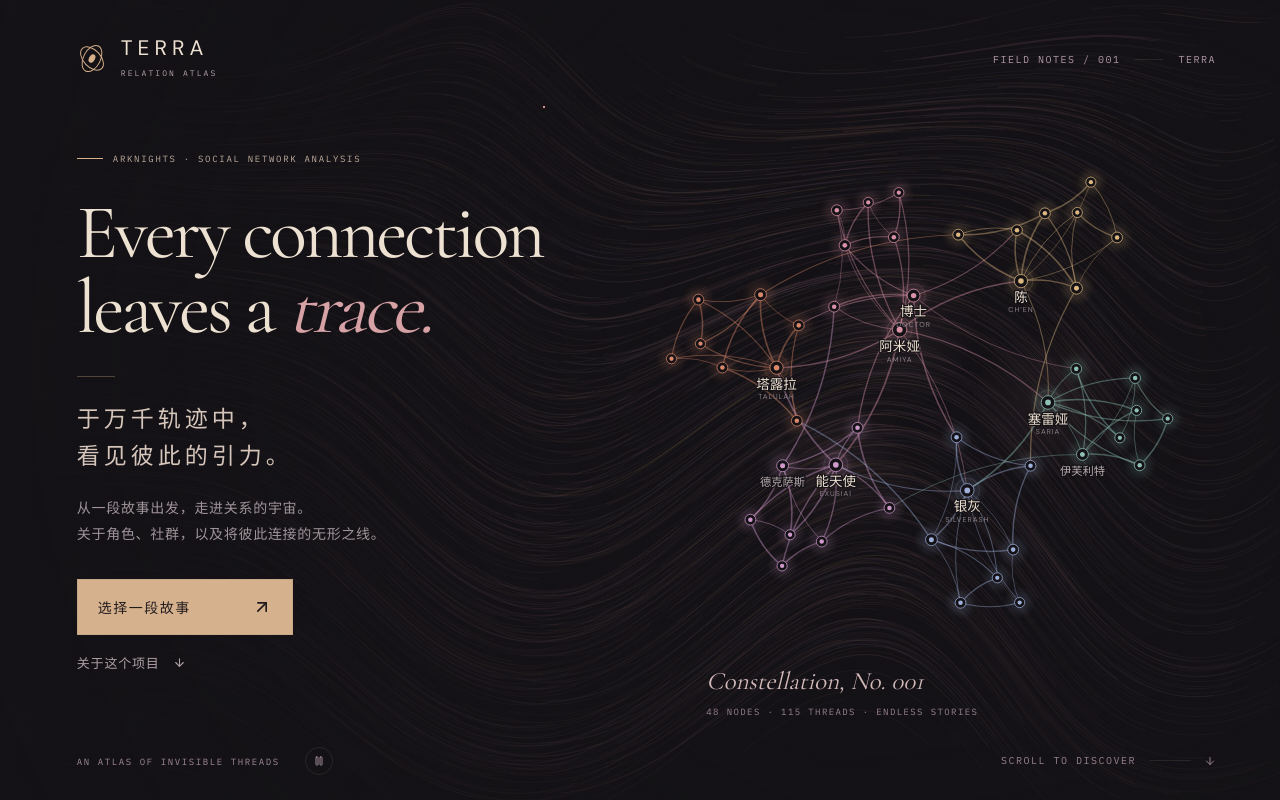
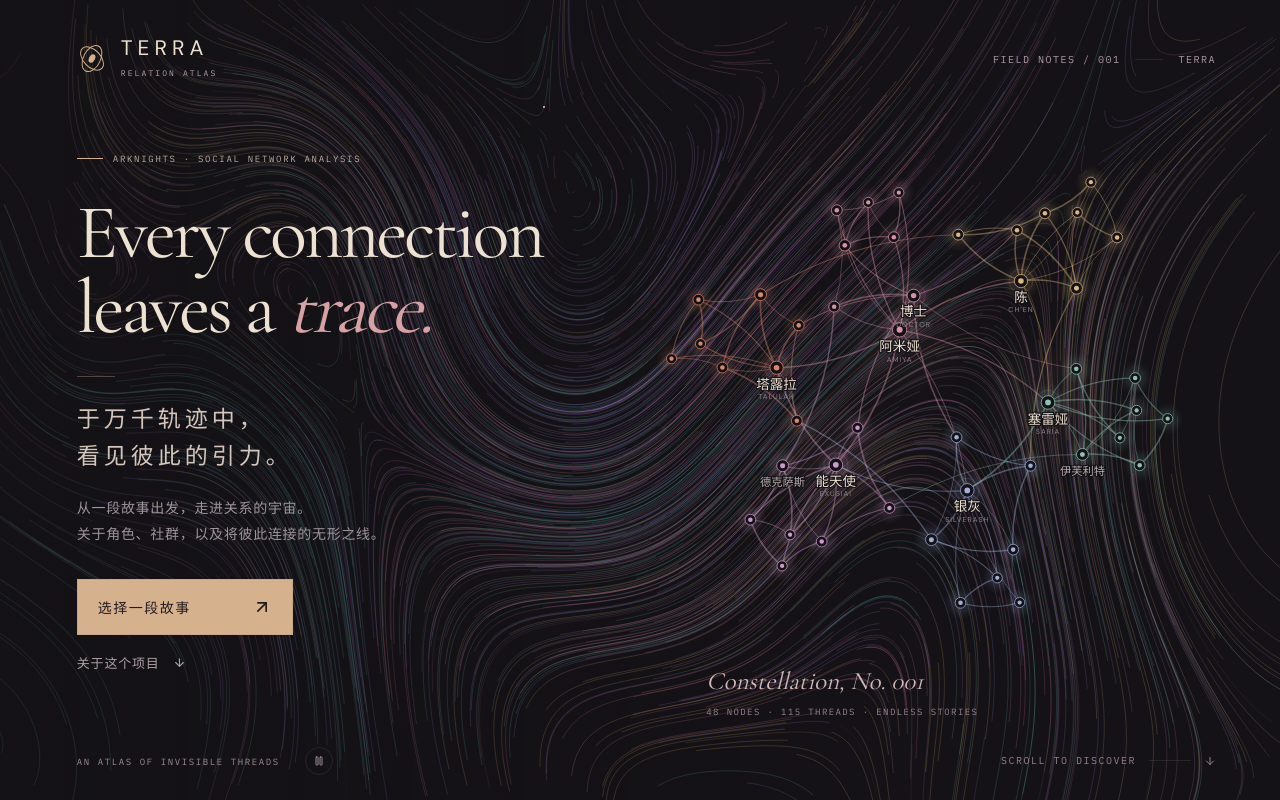
Before and after one commit to Gar1ton/web_Arknights_SocialNetworkAnalysis_Database, a React (Vite) app: page / in a window 1280 px wide. Shown: the top 800 px of the page. Built offline with nearby package versions, Linux system fonts and the light colour scheme.

Commit message:
feat: reshape the entire flow with node-driven multidirectional curl

```diff
--- a/src/Controls.tsx
+++ b/src/Controls.tsx
@@ -310,7 +310,7 @@ export default function Controls({
             onChange={(v) => update("gravityNodes", v)}
           />
           <p className="control-note">
-            大节点持续影响流向；拖动任意节点，轻轻带动附近流线。与序章共享设置。
+            大节点塑造整片流场；拖动节点可改变全局旋流与长线走向。与序章共享设置。
           </p>
           <Range
             label="粒子密度"
--- a/src/Graph.tsx
+++ b/src/Graph.tsx
@@ -37,6 +37,14 @@ export default function Graph({
   flowTarget,
 }: Props) {
   const svg = useRef<SVGSVGElement>(null);
+  const stage = useRef<HTMLDivElement>(null);
+  const [fieldHost, setFieldHost] = useState<HTMLElement | null>(null);
+  useEffect(() => {
+    if (!landing)
+      setFieldHost(
+        stage.current?.closest<HTMLElement>(".canvas-section") ?? null,
+      );
+  }, [landing]);
   const [zoom, setZoom] = useState(1);
   const [pan, setPan] = useState({ x: 0, y: 0 });
   const [draggedId, setDraggedId] = useState<string | null>(null);
@@ -206,9 +214,10 @@ export default function Graph({
     <div
       className={"graph-stage " + (landing ? "hero-graph" : "")}
       data-testid="graph-stage"
+      ref={stage}
     >
-      {landing ? (
-        flowTarget &&
+      {landing
+        ? flowTarget &&
           createPortal(
             <FlowField
               settings={settings}
@@ -217,13 +226,15 @@ export default function Graph({
             />,
             flowTarget,
           )
-      ) : (
+        : fieldHost &&
+          createPortal(
             <FlowField
               settings={settings}
               subtle
               anchors={anchors}
               anchorElement={svg}
-        />
+            />,
+            fieldHost,
           )}
       <svg
         ref={svg}
--- a/src/particles.ts
+++ b/src/particles.ts
@@ -20,6 +20,8 @@ export type ThreadField = {
   phase: number;
   tick: number;
   dirty: boolean;
+  reweave: boolean;
+  potential: Float32Array;
   random: () => number;
   anchors: FlowAnchor[];
 };
@@ -55,12 +57,14 @@ export function createThreadField(
     width,
     height,
     particles: [],
-    grid: new Float32Array(38 * 30 * 2),
-    columns: 38,
-    rows: 30,
+    grid: new Float32Array(52 * 40 * 2),
+    columns: 52,
+    rows: 40,
     phase: 0,
     tick: 0,
     dirty: false,
+    reweave: true,
+    potential: new Float32Array(54 * 42),
     random,
     anchors: anchors.length
       ? anchors
@@ -84,66 +88,84 @@ export function createThreadField(
       y,
       age: Math.floor(random() * 180),
       life: 520 + Math.floor(random() * 280),
-      color: i % 4,
+      color: pigment(x, y, width, height, random()),
     });
   }
   refreshGrid(field, 1.2);
   return field;
 }
+
+function pigment(
+  x: number,
+  y: number,
+  width: number,
+  height: number,
+  random: number,
+) {
+  const u = x / Math.min(width, height),
+    v = y / Math.min(width, height);
+  const band =
+    Math.sin(u * 4.7 + Math.sin(v * 3.1)) + Math.cos(v * 5.3 - u * 2.2);
+  return random < 0.23
+    ? Math.floor((random / 0.23) * 6)
+    : Math.min(5, Math.floor((band + 2) * 1.5));
+}
 function refreshGrid(f: ThreadField, turbulence: number, gravity = 1) {
   const unit = Math.min(f.width, f.height);
-  const aspectX = f.width / unit,
-    aspectY = f.height / unit;
-  const phase = f.phase * 0.2;
-  const amplitude = 0.15 * (0.75 + turbulence * 0.12);
+  const hx = f.width / unit / (f.columns - 1),
+    hy = f.height / unit / (f.rows - 1);
+  const stride = f.columns + 2,
+    phase = f.phase * 0.13;
   const totalMass = f.anchors.reduce((sum, a) => sum + (a.mass ?? 1), 0) || 1;
+  let mx = 0,
+    my = 0;
+  for (const a of f.anchors) {
+    const weight = (a.mass ?? 1) / totalMass;
+    mx += Math.sin(a.x * 4.1 + a.y * 2.7) * weight * gravity;
+    my += Math.cos(a.y * 3.7 - a.x * 2.3) * weight * gravity;
+  }
+  // A warped scalar potential, not a shared directional wind. Node positions
+  // influence its domain everywhere; broad vortices add local gravitational structure.
+  for (let gy = -1; gy <= f.rows; gy++)
+    for (let gx = -1; gx <= f.columns; gx++) {
+      const x = gx * hx,
+        y = gy * hy;
+      const u = x + 0.24 * Math.sin(2.1 * y + 0.8 * x + phase + mx) + mx * 0.36;
+      const v =
+        y + 0.22 * Math.cos(2.8 * x - 0.6 * y + phase * 0.7 + my) + my * 0.36;
+      let psi =
+        0.19 * Math.sin(3.1 * u + 1.7 * v + phase) +
+        0.15 * Math.cos(2.4 * u - 4.3 * v - phase * 0.7) +
+        0.11 * Math.sin(5.4 * u + 3.7 * v + 2.1) +
+        (0.016 + turbulence * 0.021) *
+          Math.sin(9.3 * u - 6.7 * v + phase * 0.8);
+      f.anchors.forEach((a, k) => {
+        const dx = x - (a.x * f.width) / unit,
+          dy = y - (a.y * f.height) / unit;
+        const radius = 0.52 + (k % 3) * 0.1;
+        psi +=
+          (((k % 2 ? 1 : -1) * 0.34 * gravity * (a.mass ?? 1)) / totalMass) *
+          Math.exp(-(dx * dx + dy * dy) / (2 * radius * radius));
+      });
+      f.potential[(gy + 1) * stride + gx + 1] = psi;
+    }
+  let peak = 0;
   for (let gy = 0; gy < f.rows; gy++)
     for (let gx = 0; gx < f.columns; gx++) {
-      const x = (gx / (f.columns - 1)) * aspectX,
-        y = (gy / (f.rows - 1)) * aspectY;
-      const sx = 7 * x + phase,
-        sy = 2.8 * y - phase * 0.7;
-      const ribbon = 4.5 * x + 2.2 * y + phase * 0.4;
-      // Curl of a smooth stream function plus through-flow: no inward force,
-      // no point sinks, and no per-cell normalization (which creates compression).
-      let dx =
-        1.1 +
-        amplitude * 2.8 * Math.sin(sx) * Math.cos(sy) +
-        0.088 * Math.cos(ribbon);
-      let dy =
-        0.1 -
-        amplitude * 7 * Math.cos(sx) * Math.sin(sy) -
-        0.18 * Math.cos(ribbon);
-      // Incommensurate stream-function modes break up parallel ribbons.
-      const detail = 0.025 + turbulence * 0.015;
-      const a = Math.cos(9.3 * x + 2.1 * y + phase * 1.4 + 1.8);
-      const b = Math.cos(5.7 * x - 1.3 * y - phase * 0.8 + 4.2);
-      const c = Math.cos(14.1 * x + 4.7 * y + phase * 0.6);
-      dx += detail * (2.1 * a - 1.3 * b) + turbulence * 0.003 * 4.7 * c;
-      dy -= detail * (9.3 * a + 5.7 * b) + turbulence * 0.003 * 14.1 * c;
-      f.anchors.forEach((a, k) => {
-        const ox = x - a.x * aspectX,
-          oy = y - a.y * aspectY;
-        const radius = 0.28 + (k % 3) * 0.035;
-        const envelope = Math.exp(-(ox * ox + oy * oy) / (2 * radius * radius));
-        // All nodes share one bounded influence budget, even when they overlap.
-        const strength = (0.42 * gravity * (a.mass ?? 1)) / totalMass;
-        const spin = k % 2 ? 1 : -1;
-        dx += (-oy / radius) * envelope * strength * spin;
-        dy += (ox / radius) * envelope * strength * spin;
-      });
-      const j = (gy * f.columns + gx) * 2;
+      const k = (gy + 1) * stride + gx + 1,
+        j = (gy * f.columns + gx) * 2;
+      const dx = (f.potential[k + stride] - f.potential[k - stride]) / (2 * hy);
+      const dy = -(f.potential[k + 1] - f.potential[k - 1]) / (2 * hx);
       f.grid[j] = dx;
       f.grid[j + 1] = dy;
+      peak = Math.max(peak, Math.hypot(dx, dy));
     }
+  // One global speed bound preserves curl; per-cell normalization would create sinks.
+  const scale = Math.min(1, 2.2 / (peak || 1));
+  for (let i = 0; i < f.grid.length; i++) f.grid[i] *= scale;
+  f.reweave = true;
 }
-// Move existing local ribbons with their field centers; preserve fixed buffers.
-export function updateThreadAnchors(
-  f: ThreadField,
-  next: FlowAnchor[],
-  gravity = 1,
-  follow = true,
-) {
+export function updateThreadAnchors(f: ThreadField, next: FlowAnchor[]) {
   const changed =
     next.length !== f.anchors.length ||
     next.some((a, i) => {
@@ -157,44 +179,55 @@ export function updateThreadAnchors(
       );
     });
   if (!changed) return;
-  if (follow && gravity > 0) {
-    const unit = Math.min(f.width, f.height);
-    const radius2 = (unit * 0.24) ** 2 * 2;
-    const moves = next.flatMap((a, i) => {
-      const old = a.id ? f.anchors.find((p) => p.id === a.id) : f.anchors[i];
-      if (!old) return [];
-      const dx = (a.x - old.x) * f.width,
-        dy = (a.y - old.y) * f.height;
-      const limit = Math.min(1, (unit * 0.08) / (Math.hypot(dx, dy) || 1));
-      return [
-        {
-          x: old.x * f.width,
-          y: old.y * f.height,
-          dx: dx * limit,
-          dy: dy * limit,
-          gain: Math.min(1, gravity) * 0.42 * Math.min(1, (a.mass ?? 1) / 1.5),
-        },
-      ];
-    });
-    for (const p of f.particles) {
-      let dx = 0,
-        dy = 0;
-      for (const m of moves) {
-        const influence =
-          Math.exp(-((p.x - m.x) ** 2 + (p.y - m.y) ** 2) / radius2) * m.gain;
-        dx += m.dx * influence;
-        dy += m.dy * influence;
-      }
-      p.x += dx;
-      p.y += dy;
-      for (let j = 0; j < p.trail.length; j += 2) {
-        p.trail[j] += dx;
-        p.trail[j + 1] += dy;
-      }
-    }
-  }
   f.anchors = next;
   f.dirty = true;
+}
+function velocity(f: ThreadField, x: number, y: number, out: Float32Array) {
+  const fx = Math.max(
+    0,
+    Math.min(f.columns - 1.001, (x / f.width) * (f.columns - 1)),
+  );
+  const fy = Math.max(
+    0,
+    Math.min(f.rows - 1.001, (y / f.height) * (f.rows - 1)),
+  );
+  const ix = Math.floor(fx),
+    iy = Math.floor(fy),
+    tx = fx - ix,
+    ty = fy - iy;
+  const base = (iy * f.columns + ix) * 2,
+    next = base + f.columns * 2;
+  for (let c = 0; c < 2; c++)
+    out[c] =
+      (f.grid[base + c] * (1 - tx) + f.grid[base + 2 + c] * tx) * (1 - ty) +
+      (f.grid[next + c] * (1 - tx) + f.grid[next + 2 + c] * tx) * ty;
+}
+// Re-integrate complete ribbons when the field changes, so a drag bends the whole
+// painting in the same frame instead of only changing tiny moving tips.
+const traceVelocity = new Float32Array(2);
+export function reweaveThreadField(f: ThreadField) {
+  if (!f.reweave) return;
+  for (const p of f.particles) {
+    let x = p.x,
+      y = p.y;
+    p.trail[p.head * 2] = x;
+    p.trail[p.head * 2 + 1] = y;
+    for (let offset = 3; offset < TRAIL_LENGTH; offset += 3) {
+      velocity(f, x, y, traceVelocity);
+      const nx = x - traceVelocity[0] * 5.4,
+        ny = y - traceVelocity[1] * 5.4;
+      for (let step = 1; step <= 3; step++) {
+        const index =
+          (p.head - offset + 3 - step + TRAIL_LENGTH) % TRAIL_LENGTH;
+        p.trail[index * 2] = x + ((nx - x) * step) / 3;
+        p.trail[index * 2 + 1] = y + ((ny - y) * step) / 3;
+      }
+      x = nx;
+      y = ny;
+    }
+    p.length = TRAIL_LENGTH;
+  }
+  f.reweave = false;
 }
 export function stepThreadField(
   f: ThreadField,
@@ -218,6 +251,7 @@ export function stepThreadField(
     ) {
       p.x = f.random() * f.width;
       p.y = f.random() * f.height;
+      p.color = pigment(p.x, p.y, f.width, f.height, f.random());
       p.age = 0;
       p.head = 0;
       p.length = 1;
--- a/src/refinement.css
+++ b/src/refinement.css
@@ -591,3 +591,20 @@ html.landing-snap {
     opacity: 1;
   }
 }
+
+/* Full-bleed flow remains independent of the graph's safe layout margins. */
+.workbench .canvas-section > .network-flow {
+  inset: 0;
+  width: 100%;
+  height: 100%;
+  opacity: 1;
+  z-index: -1;
+  mix-blend-mode: normal;
+}
+.landing-shade {
+  background: linear-gradient(90deg, #14121660, transparent 58%);
+}
+
+.landing-flow-host .flow-field {
+  opacity: 1;
+}
```
Also changed, not shown: src/FlowField.tsx (+12 -5 lines), 3 other files (tests, documents, lock files or other folders). Lines whose indentation alone changed are shown as unchanged.
